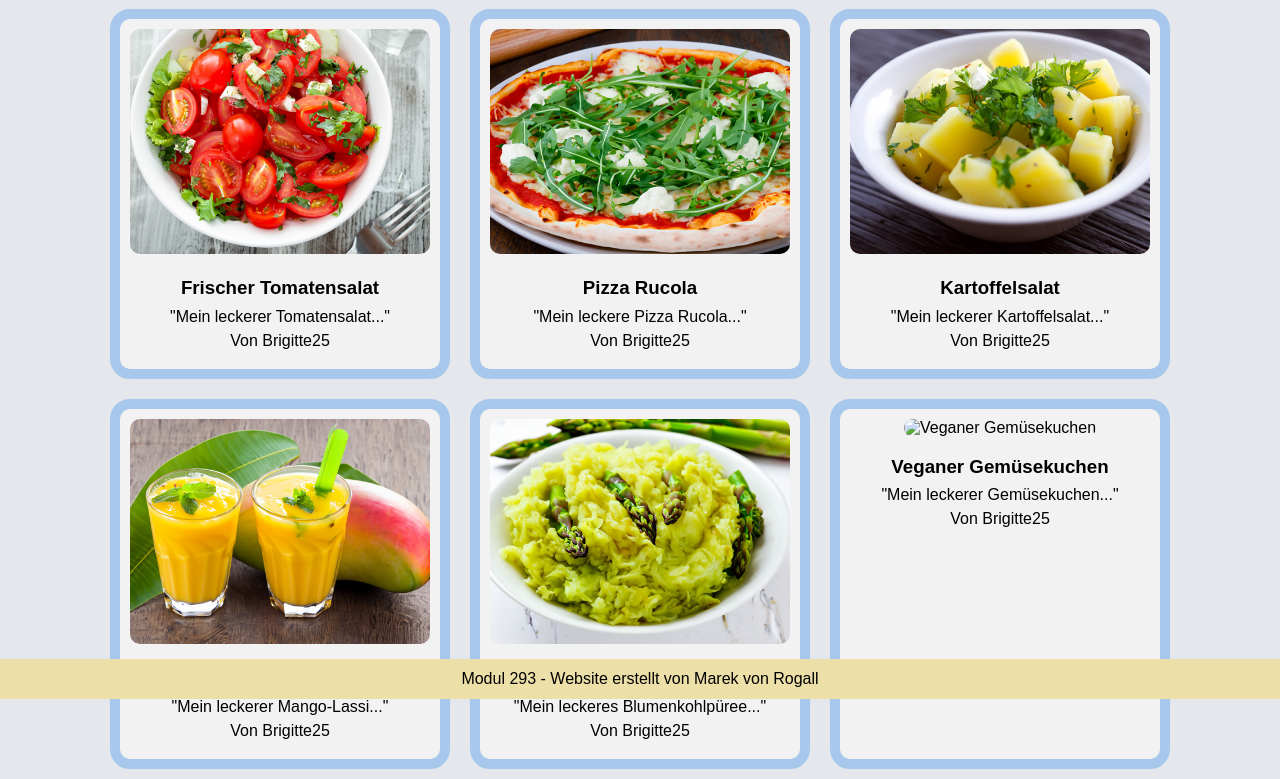
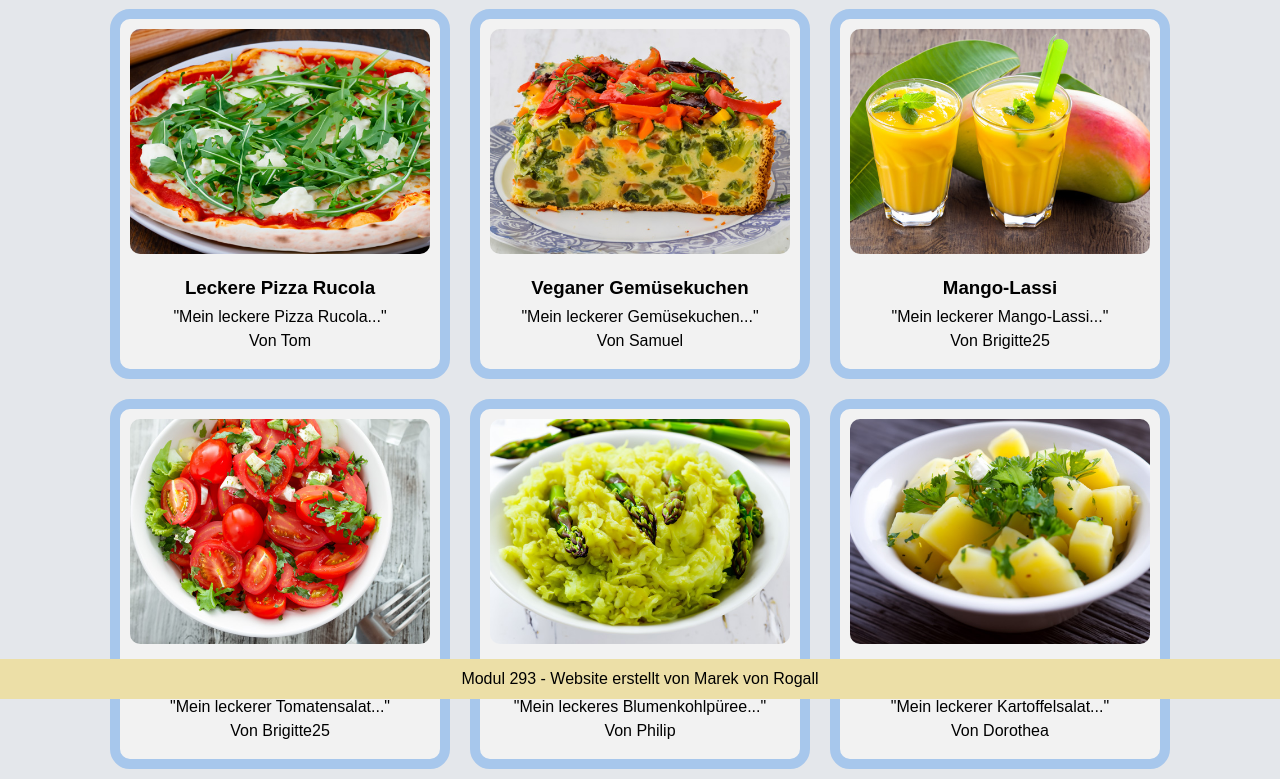
Before and after one commit to marekvonrogall/M293-Webauftritt, a plain HTML site: page galerie.html in a window 1280 px wide. Shown: the part 101-880 px from the top of the page. Drawn offline with Linux system fonts and the light colour scheme.

Commit message:
Update galerie.html

```diff
--- a/galerie.html
+++ b/galerie.html
@@ -4,7 +4,7 @@
 
 <head>
     <meta charset="utf-8">
-    <title>Rezepte durchstöbern</title>
+    <title>Rezepte-Galerie</title>
     <meta name="viewport" content="width=device-width, initial-scale=1" />
     <link rel="stylesheet" href="https://fonts.googleapis.com/css2?family=Bebas+Neue">
     <link rel="stylesheet" type="text/css" href="galerie.css">
@@ -25,32 +25,22 @@
 
     <div id="wrapper">
 
-        <div class="box" id="tomatensalat">
-
-            <img src="Assets/tomatensalat.jpg" class="image" alt="Tomatensalat">
-
-
-            <h3 class="Name">Frischer Tomatensalat</h3>
-            <p class="Description">"Mein leckerer Tomatensalat..."</p>
-            <p class="User">Von Brigitte25</p>
-
-        </div>
         <div class="box" id="pizzarucola">
 
             <img src="Assets/pizzarucola.jpg" class="image" alt="Pizza Rucola">
 
-            <h3 class="Name">Pizza Rucola</h3>
+            <h3 class="Name">Leckere Pizza Rucola</h3>
             <p class="Description">"Mein leckere Pizza Rucola..."</p>
-            <p class="User">Von Brigitte25</p>
+            <p class="User">Von Tom</p>
 
         </div>
-        <div class="box" id="kartoffelsalat">
+        <div class="box" id="veganerkuchen">
 
-            <img src="Assets/kartoffelsalat.jpg" class="image" alt="Kartoffelsalat">
+            <img src="Assets/pie.jpg" class="image" alt="Veganer Gemüsekuchen">
 
-            <h3 class="Name">Kartoffelsalat</h3>
-            <p class="Description">"Mein leckerer Kartoffelsalat..."</p>
-            <p class="User">Von Brigitte25</p>
+            <h3 class="Name">Veganer Gemüsekuchen</h3>
+            <p class="Description">"Mein leckerer Gemüsekuchen..."</p>
+            <p class="User">Von Samuel</p>
 
         </div>
         <div class="box" id="mango_lassi">
@@ -62,22 +52,32 @@
             <p class="User">Von Brigitte25</p>
 
         </div>
+        <div class="box" id="tomatensalat">
+
+            <img src="Assets/tomatensalat.jpg" class="image" alt="Tomatensalat">
+
+
+            <h3 class="Name">Mein Frischer Tomatensalat</h3>
+            <p class="Description">"Mein leckerer Tomatensalat..."</p>
+            <p class="User">Von Brigitte25</p>
+
+        </div>
         <div class="box" id="blumenkohl_spargel">
 
             <img src="Assets/blumenkohl_spargel.jpg" class="image" alt="Blumenkohlpüree mit grünem Spargel">
 
-            <h3 class="Name">Blumenkohl-Püree mit Spargel</h3>
+            <h3 class="Name">Heute mal etwas veganes!</h3>
             <p class="Description">"Mein leckeres Blumenkohlpüree..."</p>
-            <p class="User">Von Brigitte25</p>
+            <p class="User">Von Philip</p>
 
         </div>
-        <div class="box" id="veganerkuchen">
+        <div class="box" id="kartoffelsalat">
 
-            <img src="Assets/pie.webp" class="image" alt="Veganer Gemüsekuchen">
+            <img src="Assets/kartoffelsalat.jpg" class="image" alt="Kartoffelsalat">
 
-            <h3 class="Name">Veganer Gemüsekuchen</h3>
-            <p class="Description">"Mein leckerer Gemüsekuchen..."</p>
-            <p class="User">Von Brigitte25</p>
+            <h3 class="Name">Vorspeise Samstag</h3>
+            <p class="Description">"Mein leckerer Kartoffelsalat..."</p>
+            <p class="User">Von Dorothea</p>
 
         </div>
         <div id="footer">
```
